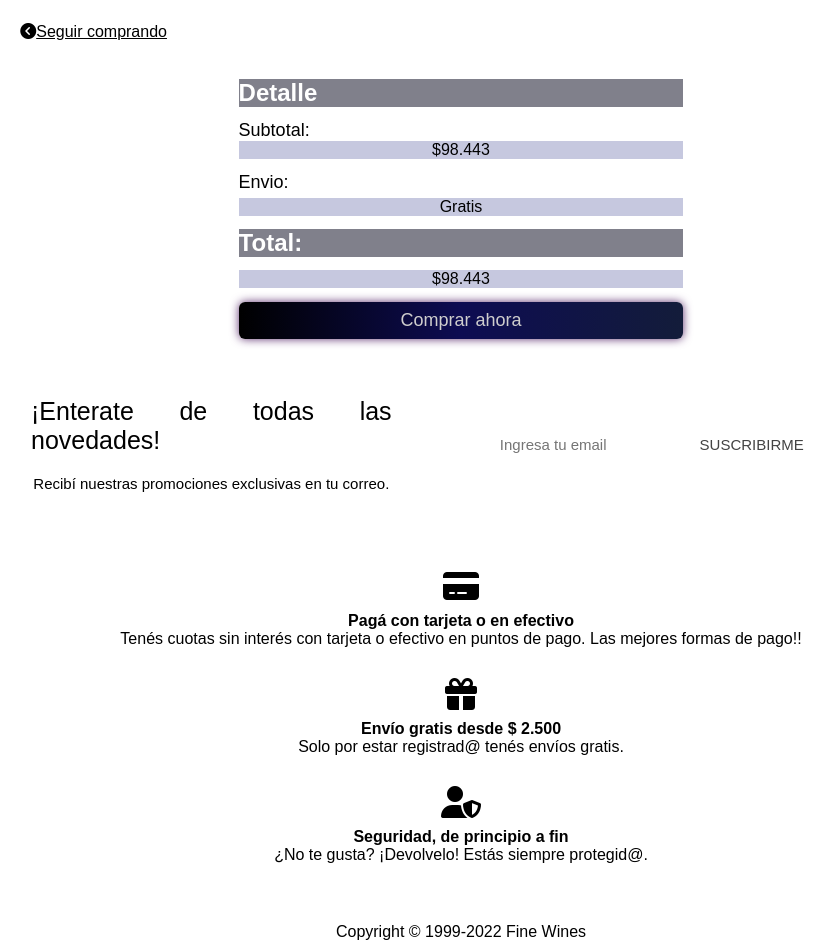
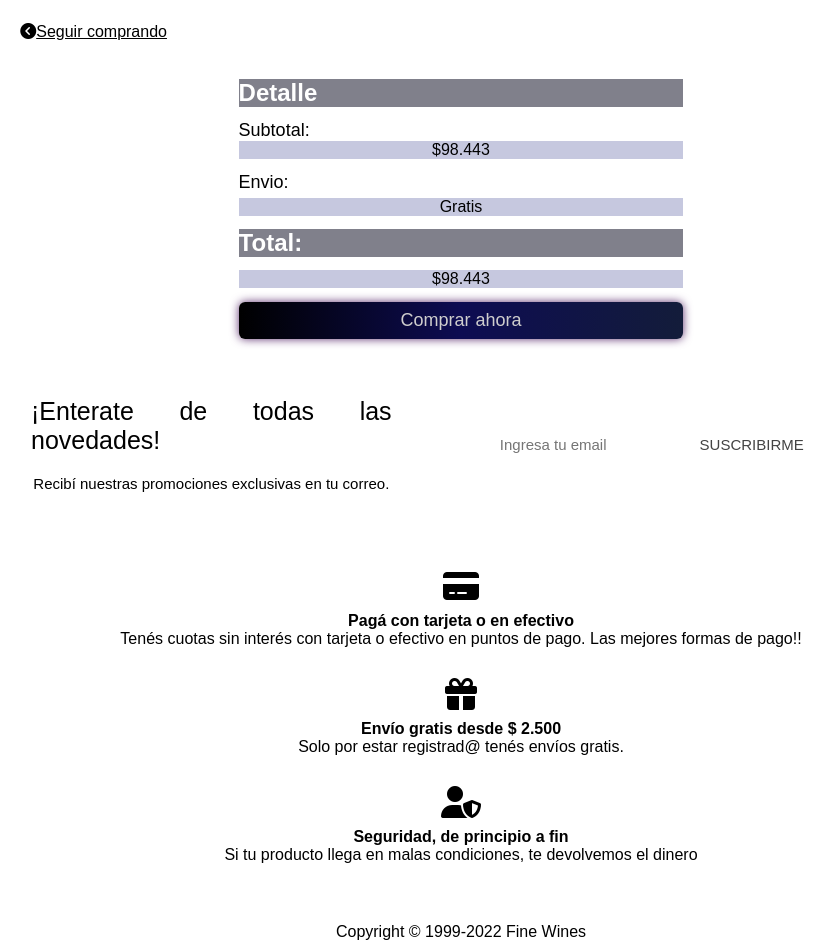
Before and after one commit to Mlogascio1986/Grupo7_fineWinesSprint2, a website: page views/productCart.html in a window 1280 px wide. Shown: the part 746-1692 px from the top of the page, without its empty margins (179-1013 px from the left). Drawn offline with Linux system fonts and the light colour scheme.

Commit message:
cambio al footer

```diff
--- a/views/productCart.html
+++ b/views/productCart.html
@@ -140,7 +140,7 @@
         <section>
             <i class="fa-solid fa-user-shield"></i>
             <h2>Seguridad, de principio a fin</h2>
-           <p>¿No te gusta? ¡Devolvelo! Estás siempre protegid@.</p>
+           <p>Si tu producto llega en malas condiciones, te devolvemos el dinero</p>
         </section>
         <section>
             <br><br><br>
```
